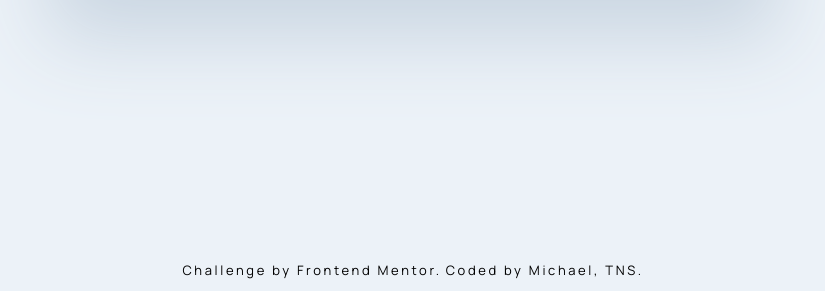
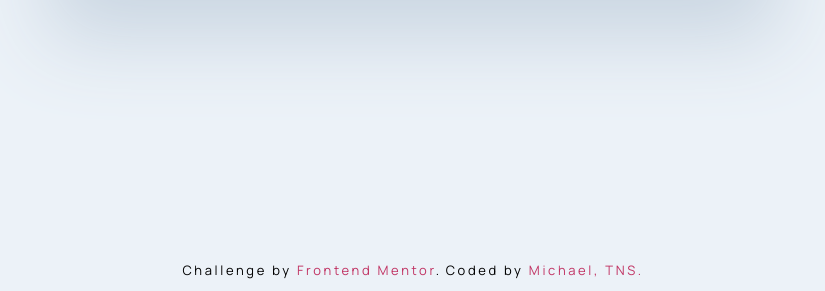
Before and after one commit to Networksentinel/Frontend-Mentor-Challenge---Article-preview-component, a website built with Vite: page index.html in a window 1280 px wide. Shown: the part 551-842 px from the top of the page, without its empty margins (227-1052 px from the left). Built offline with nearby package versions, Linux system fonts and the light colour scheme.

Commit message:
feat: styled the footer links

```diff
--- a/index.html
+++ b/index.html
@@ -133,10 +133,10 @@
 
     <footer class="flex flex-wrap justify-center gap-1 mx-3 my-3">
       <span>
-        Challenge by <a href="https://www.frontendmentor.io?ref=challenge" target="_blank">Frontend Mentor</a>.
+        Challenge by <a class="text-[#c13464] transition-all duration-200 hover:underline hover:text-[#f50b5b]" href="https://www.frontendmentor.io?ref=challenge" target="_blank">Frontend Mentor</a>.
       </span>
       <span>
-        Coded by <a href="#">Michael, TNS</a>.
+        Coded by <a class="text-[#c13464] transition-all duration-200 hover:underline hover:text-[#f50b5b]" href="#">Michael, TNS.</a>
       </span>
     </footer>
 
```
